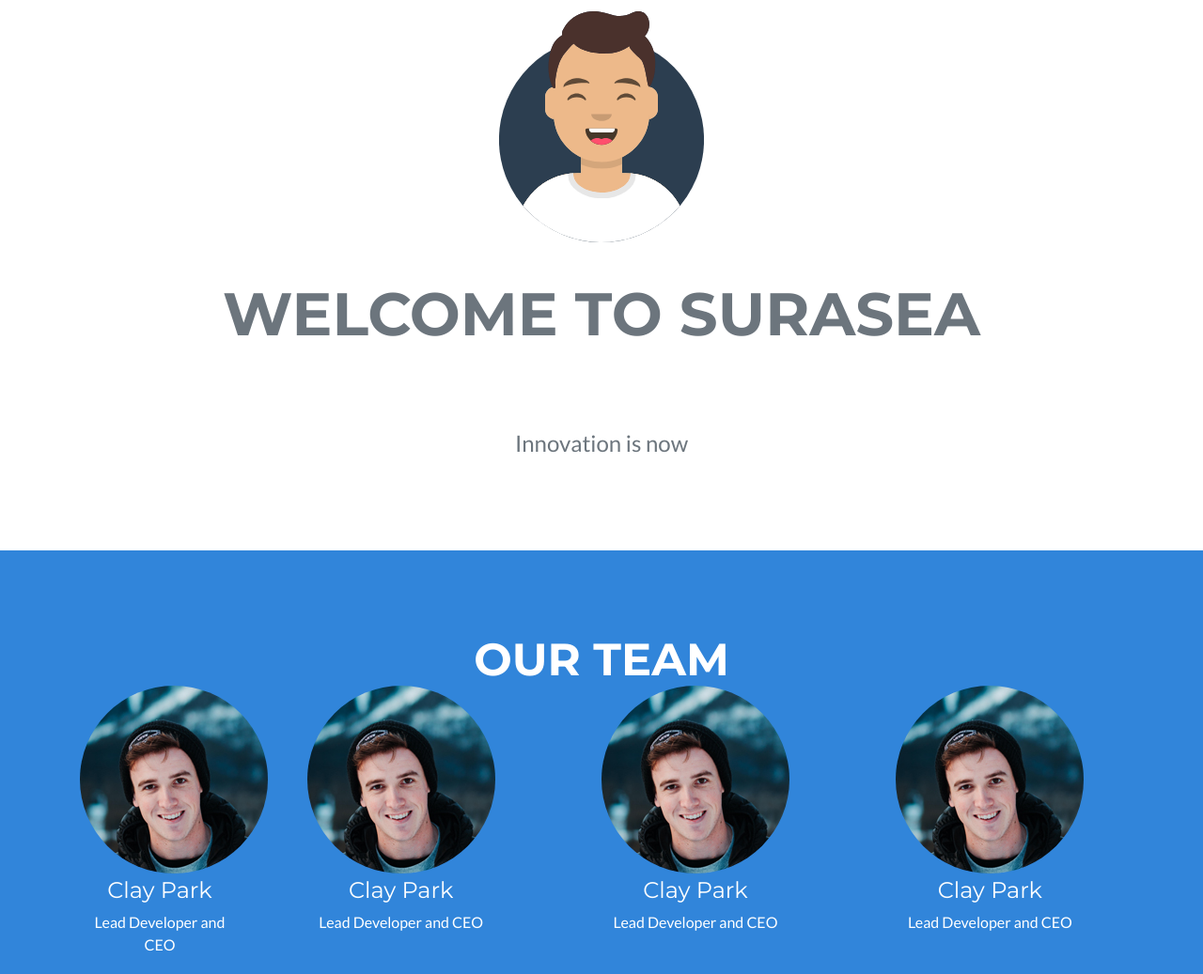
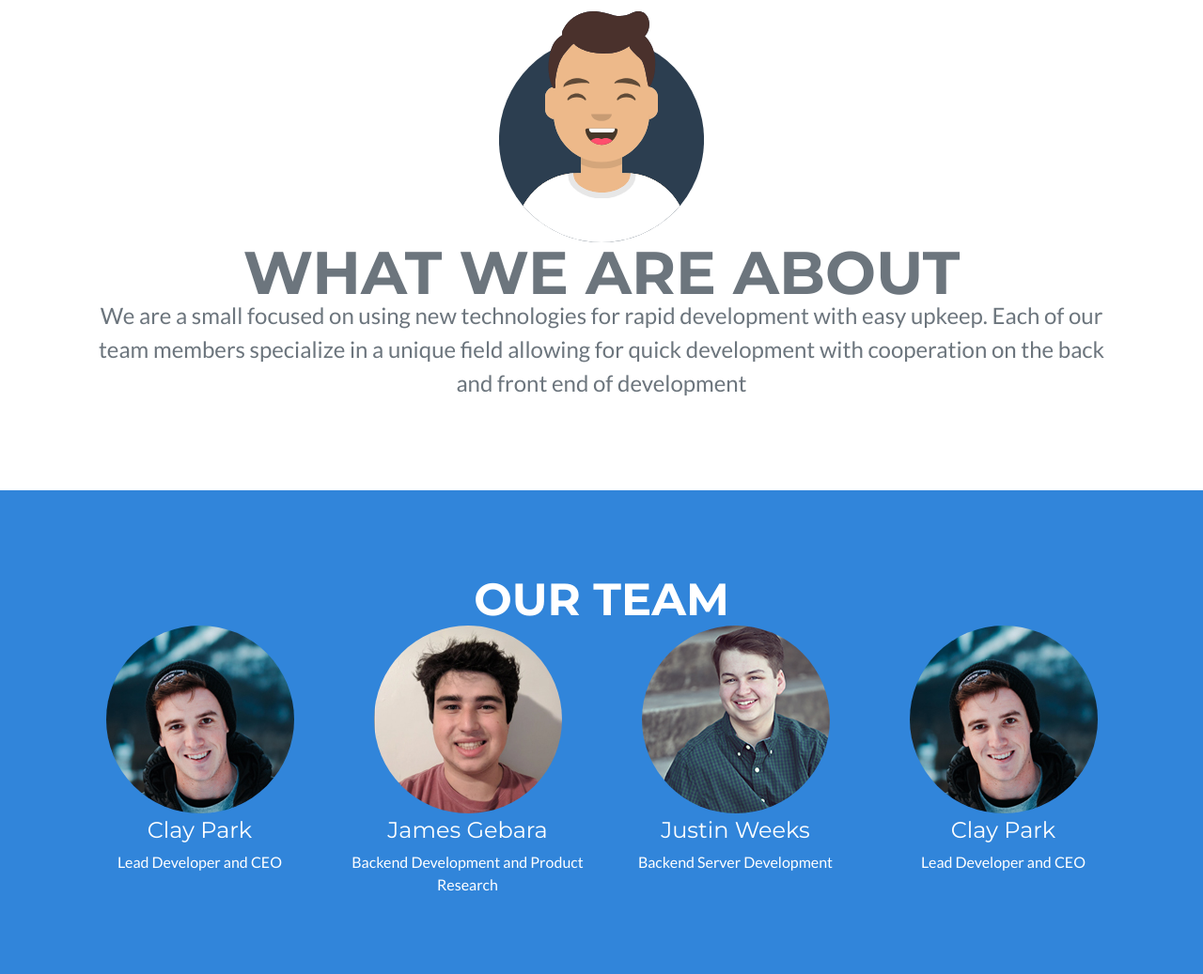
Before and after one commit to claypark-dev/Surasea-dev-site, a website: page pages/about.html in a window 1280 px wide. Shown: the part 197-1234 px from the top of the page at 94% size. Drawn offline with Linux system fonts and the light colour scheme.

Commit message:
Updated about page
updoot

```diff
--- a/pages/about.html
+++ b/pages/about.html
@@ -65,22 +65,15 @@
     <div class="container d-flex align-items-center flex-column">
 
       <!-- Masthead Avatar Image -->
-      <img class="masthead-avatar mb-5" src="../img/avataaars.svg" alt="">
+      <img class="masthead-avatar mb-1" src="../img/avataaars.svg" alt="">
 
       <!-- Masthead Heading -->
-      <h1 class="masthead-heading text-uppercase mb-0">Welcome to Surasea</h1>
-
-      <!-- Icon Divider -->
-      <div class="divider-custom divider-light">
-        <div class="divider-custom-line"></div>
-        <div class="divider-custom-icon">
-          <i class="fas fa-star"></i>
-        </div>
-        <div class="divider-custom-line"></div>
-      </div>
+      <h1 class="masthead-heading text-uppercase mb-0">What we are about</h1>
 
       <!-- Masthead Subheading -->
-      <p class="masthead-subheading font-weight-light mb-0">Innovation is now</p>
+      <p class="masthead-subheading font-weight-light mb-0">We are a small focused on using new technologies for rapid development with easy upkeep.
+      Each of our team members specialize in a unique field allowing for quick development with cooperation on the back and front end of development
+      </p>
 
     </div>
   </header>
@@ -94,20 +87,20 @@
 
       <!-- About Section Content -->
       <div class="row">
-        <div class="col-sm" style="max-width: 200px; min-width: 200px;">
+        <div class="col-sm">
           <img src ="../img/portfolio/clayHeadshot.jpg" class = "rounded-circle">
           <h4 class = "font-weight-light mt-1">Clay Park</h4>
           <p>Lead Developer and CEO</p>
         </div>
         <div class="col-sm">
-            <img src ="../img/portfolio/clayHeadshot.jpg" class = "rounded-circle">
-            <h4 class = "font-weight-light mt-1">Clay Park</h4>
-            <p>Lead Developer and CEO</p>
+            <img src ="../img/portfolio/jamesHeadshot.jpg" class = "rounded-circle">
+            <h4 class = "font-weight-light mt-1">James Gebara</h4>
+            <p>Backend Development and Product Research</p>
         </div>
         <div class="col-sm">
-            <img src ="../img/portfolio/clayHeadshot.jpg" class = "rounded-circle">
-            <h4 class = "font-weight-light mt-1">Clay Park</h4>
-            <p>Lead Developer and CEO</p>
+            <img src ="../img/portfolio/justinHeadshot.jpg" class = "rounded-circle">
+            <h4 class = "font-weight-light mt-1">Justin Weeks</h4>
+            <p>Backend Server Development</p>
         </div>
         <div class="col-sm">
             <img src ="../img/portfolio/clayHeadshot.jpg" class = "rounded-circle">
```
Also changed, not shown: img/portfolio/jamesHeadshot.jpg (added), img/portfolio/justinHeadshot.jpg (added).
